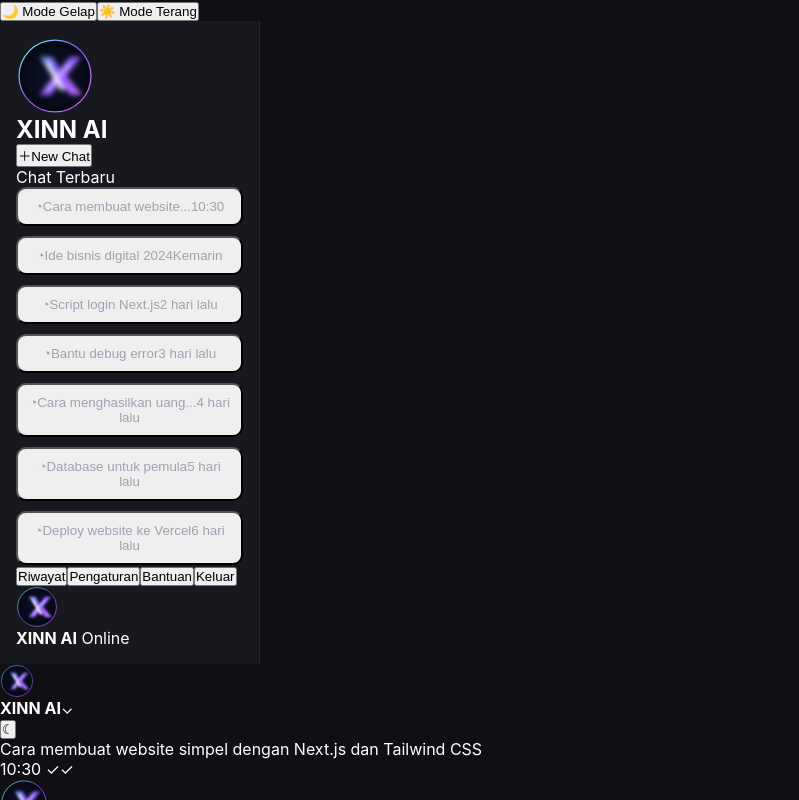
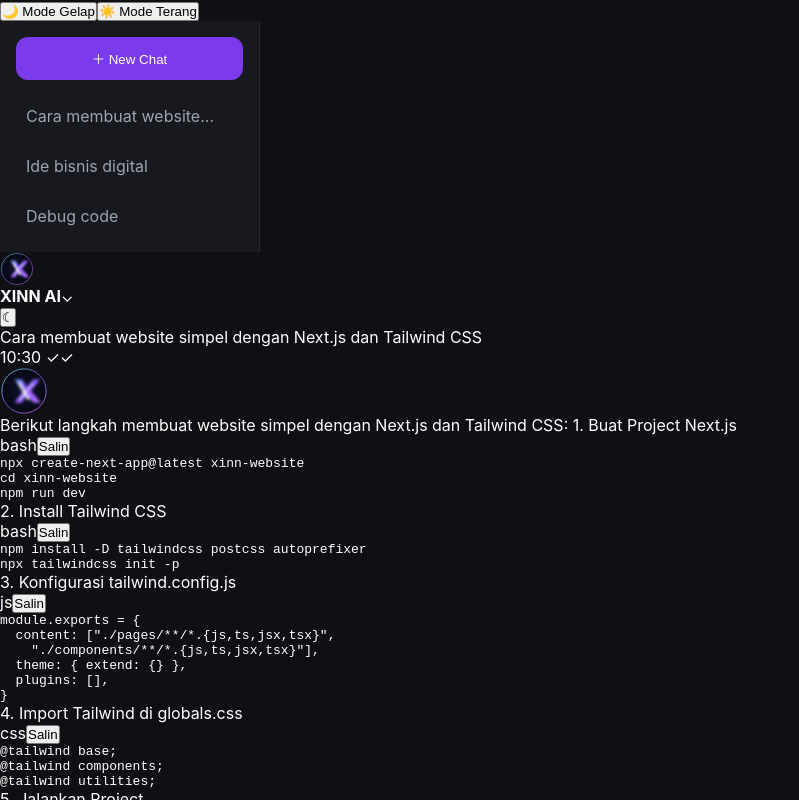
Before and after one commit to corleonev975-crypto/xinn-AI., a Next.js app: page / in a window 1280 px wide. Shown: the top 800 px of the page, without its empty margins (0-799 px from the left). Built offline with nearby package versions, Linux system fonts and the light colour scheme.

Commit message:
Update Sidebar.tsx

```diff
--- a/components/Sidebar.tsx
+++ b/components/Sidebar.tsx
@@ -1,60 +1,14 @@
-import XinnAvatar from '@/components/XinnAvatar';
-
-const chats = [
-  'Cara membuat website...',
-  'Ide bisnis digital 2024',
-  'Script login Next.js',
-  'Bantu debug error',
-  'Cara menghasilkan uang...',
-  'Database untuk pemula',
-  'Deploy website ke Vercel',
-];
+"use client";
 
 export default function Sidebar() {
   return (
-    <aside className="sidebar glass-panel">
-      <div className="sidebar-top">
-        <div className="brand-block">
-          <XinnAvatar size={78} />
-          <div>
-            <h1>XINN AI</h1>
-          </div>
-        </div>
+    <aside className="sidebar">
+      <button className="new-chat">＋ New Chat</button>
 
-        <button className="new-chat-button" type="button">
-          <span>＋</span>
-          <span>New Chat</span>
-        </button>
-      </div>
-
-      <div className="chat-list-wrap">
-        <p className="section-label">Chat Terbaru</p>
-        <div className="chat-list">
-          {chats.map((chat, index) => (
-            <button key={chat} className={`chat-item ${index === 0 ? 'active' : ''}`} type="button">
-              <span className="chat-bullet">◔</span>
-              <span className="chat-text">{chat}</span>
-              <span className="chat-meta">{index === 0 ? '10:30' : index === 1 ? 'Kemarin' : `${index} hari lalu`}</span>
-            </button>
-          ))}
-        </div>
-      </div>
-
-      <div className="sidebar-footer-links">
-        <button type="button">Riwayat</button>
-        <button type="button">Pengaturan</button>
-        <button type="button">Bantuan</button>
-        <button type="button">Keluar</button>
-      </div>
-
-      <div className="profile-mini glass-card">
-        <XinnAvatar size={42} />
-        <div>
-          <strong>XINN AI</strong>
-          <span>
-            <i className="online-dot" /> Online
-          </span>
-        </div>
+      <div className="chat-list">
+        <div className="chat-item">Cara membuat website...</div>
+        <div className="chat-item">Ide bisnis digital</div>
+        <div className="chat-item">Debug code</div>
       </div>
     </aside>
   );
```
